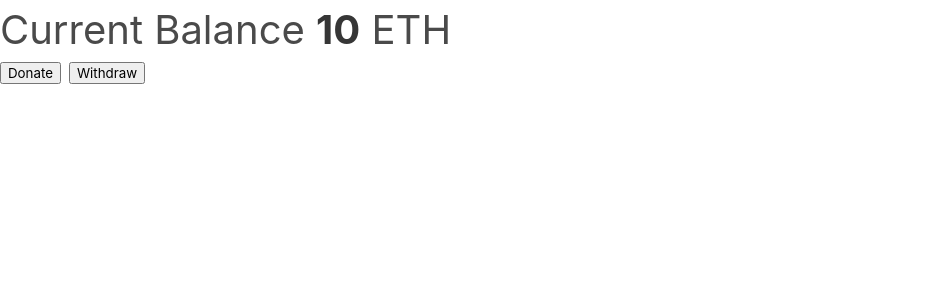
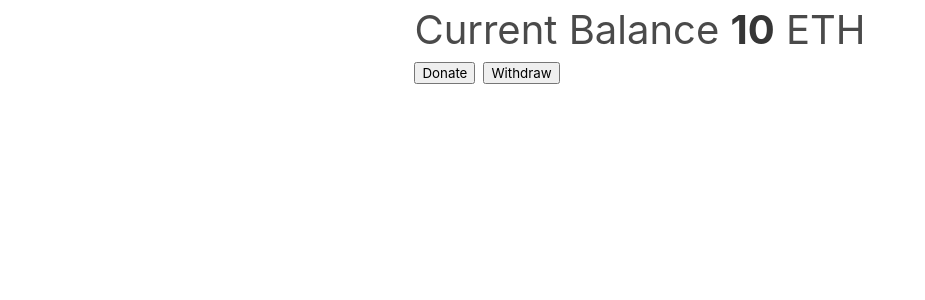
Before and after one commit to Blockchain-Projects-101/Faucet, a React (Create React App) app: page / in a window 1280 px wide. Shown: the top 300 px of the page, without its empty margins (0-925 px from the left). Built offline with nearby package versions, Linux system fonts and the light colour scheme.

Commit message:
Style the faucet-wrapper container

```diff
--- a/src/App.css
+++ b/src/App.css
@@ -1,38 +1,7 @@
-.App {
-  text-align: center;
+.faucet-wrapper{
+  height: 100%;
+  display: flex;
+  justify-content: center;
+  align-items: center;
+
 }
-
-.App-logo {
-  height: 40vmin;
-  pointer-events: none;
-}
-
-@media (prefers-reduced-motion: no-preference) {
-  .App-logo {
-    animation: App-logo-spin infinite 20s linear;
-  }
-}
-
-.App-header {
-  background-color: #282c34;
-  min-height: 100vh;
-  display: flex;
-  flex-direction: column;
-  align-items: center;
-  justify-content: center;
-  font-size: calc(10px + 2vmin);
-  color: white;
-}
-
-.App-link {
-  color: #61dafb;
-}
-
-@keyframes App-logo-spin {
-  from {
-    transform: rotate(0deg);
-  }
-  to {
-    transform: rotate(360deg);
-  }
-}
```
